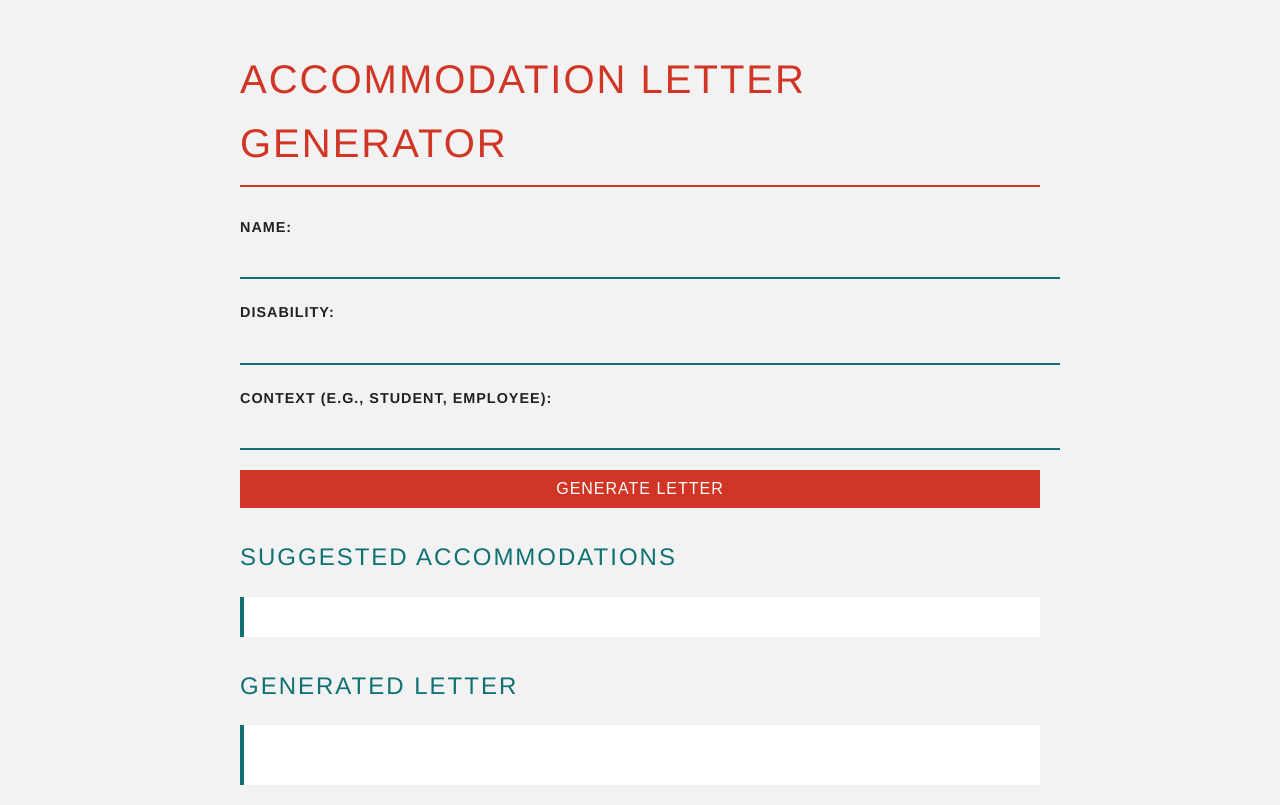
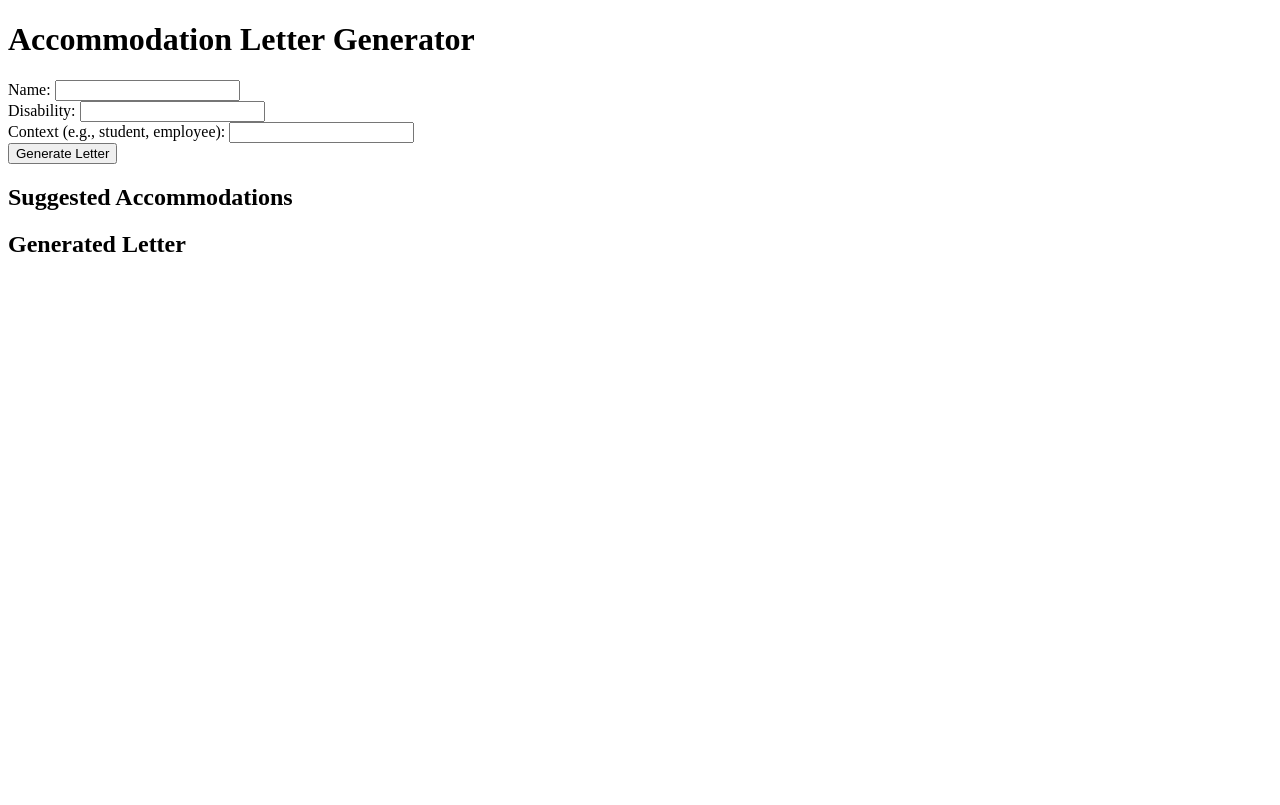
Before and after one commit to karinavasudeva/accomodationletter, a website: page public/index.html in a window 1280 px wide. Drawn offline with Linux system fonts and the light colour scheme.

Commit message:
Update index.html

```diff
--- a/public/index.html
+++ b/public/index.html
@@ -4,151 +4,23 @@
     <meta charset="UTF-8">
     <meta name="viewport" content="width=device-width, initial-scale=1.0">
     <title>Accommodation Letter Generator</title>
-    <style>
-        :root {
-            --primary-color: #D13525;
-            --secondary-color: #0F7173;
-            --background-color: #F2F2F2;
-            --text-color: #212121;
-        }
-        body {
-            font-family: 'Helvetica Neue', Arial, sans-serif;
-            line-height: 1.6;
-            color: var(--text-color);
-            background-color: var(--background-color);
-            margin: 0;
-            padding: 0;
-        }
-        .container {
-            max-width: 800px;
-            margin: 0 auto;
-            padding: 20px;
-        }
-        h1, h2 {
-            font-weight: 300;
-            text-transform: uppercase;
-            letter-spacing: 2px;
-        }
-        h1 {
-            font-size: 2.5em;
-            color: var(--primary-color);
-            border-bottom: 2px solid var(--primary-color);
-            padding-bottom: 10px;
-        }
-        h2 {
-            font-size: 1.5em;
-            color: var(--secondary-color);
-            margin-top: 30px;
-        }
-        form {
-            display: grid;
-            gap: 20px;
-        }
-        label {
-            font-weight: bold;
-            text-transform: uppercase;
-            font-size: 0.9em;
-            letter-spacing: 1px;
-        }
-        input {
-            width: 100%;
-            padding: 10px;
-            border: none;
-            border-bottom: 2px solid var(--secondary-color);
-            background-color: transparent;
-            font-size: 1em;
-        }
-        button {
-            background-color: var(--primary-color);
-            color: white;
-            border: none;
-            padding: 10px 20px;
-            font-size: 1em;
-            text-transform: uppercase;
-            letter-spacing: 1px;
-            cursor: pointer;
-            transition: background-color 0.3s ease;
-        }
-        button:hover {
-            background-color: #A82A1E;
-        }
-        #letterOutput, #accommodationsList {
-            background-color: white;
-            padding: 20px;
-            margin-top: 20px;
-            border-left: 4px solid var(--secondary-color);
-        }
-        #accommodationsList ul {
-            list-style-type: none;
-            padding: 0;
-        }
-        #accommodationsList li {
-            margin-bottom: 10px;
-            padding-left: 20px;
-            position: relative;
-        }
-        #accommodationsList li::before {
-            content: '•';
-            color: var(--primary-color);
-            font-size: 1.5em;
-            position: absolute;
-            left: 0;
-            top: -5px;
-        }
-
-         #letterOutput {
-            background-color: white;
-            padding: 30px;
-            margin-top: 20px;
-            border-left: 4px solid var(--secondary-color);
-            font-family: 'Times New Roman', Times, serif;
-            line-height: 1.6;
-            white-space: pre-wrap;
-            max-width: 800px;
-            margin-left: auto;
-            margin-right: auto;
-        }
-
-          #letterOutput::first-line {
-            font-weight: bold;
-        }
-
-        @media print {
-            body * {
-                visibility: hidden;
-            }
-            #letterOutput, #letterOutput * {
-                visibility: visible;
-            }
-            #letterOutput {
-                position: absolute;
-                left: 0;
-                top: 0;
-            }
-        }
-
-    </style>
 </head>
 <body>
     <div class="container">
         <h1>Accommodation Letter Generator</h1>
-
         <form id="letterForm">
             <div>
                 <label for="name">Name:</label>
                 <input type="text" id="name" required>
             </div>
-
             <div>
                 <label for="disability">Disability:</label>
                 <input type="text" id="disability" required>
             </div>
-
             <div>
                 <label for="context">Context (e.g., student, employee):</label>
                 <input type="text" id="context" required>
             </div>
-
             <button type="submit">Generate Letter</button>
         </form>
 
@@ -158,35 +30,6 @@
         <h2>Generated Letter</h2>
         <div id="letterOutput"></div>
     </div>
-
-    <script>
-        const letterForm = document.getElementById('letterForm');
-        const letterOutput = document.getElementById('letterOutput');
-        const accommodationsList = document.getElementById('accommodationsList');
-
-        letterForm.addEventListener('submit', async (e) => {
-            e.preventDefault();
-            const name = document.getElementById('name').value;
-            const disability = document.getElementById('disability').value;
-            const context = document.getElementById('context').value;
-
-            const response = await fetch('/generate-letter', {
-                method: 'POST',
-                headers: { 'Content-Type': 'application/json' },
-                body: JSON.stringify({ name, disability, context })
-            });
-
-            const result = await response.json();
-            if (response.ok) {
-                letterOutput.textContent = result.letter;
-                accommodationsList.innerHTML = '<ul>' +
-                    result.accommodations.map(acc => `<li>${acc}</li>`).join('') +
-                    '</ul>';
-            } else {
-                alert(`Error: ${result.error}`);
-            }
-        });
-    </script>
-</div>
+    <script src="/index.js"></script>
 </body>
 </html>
```
